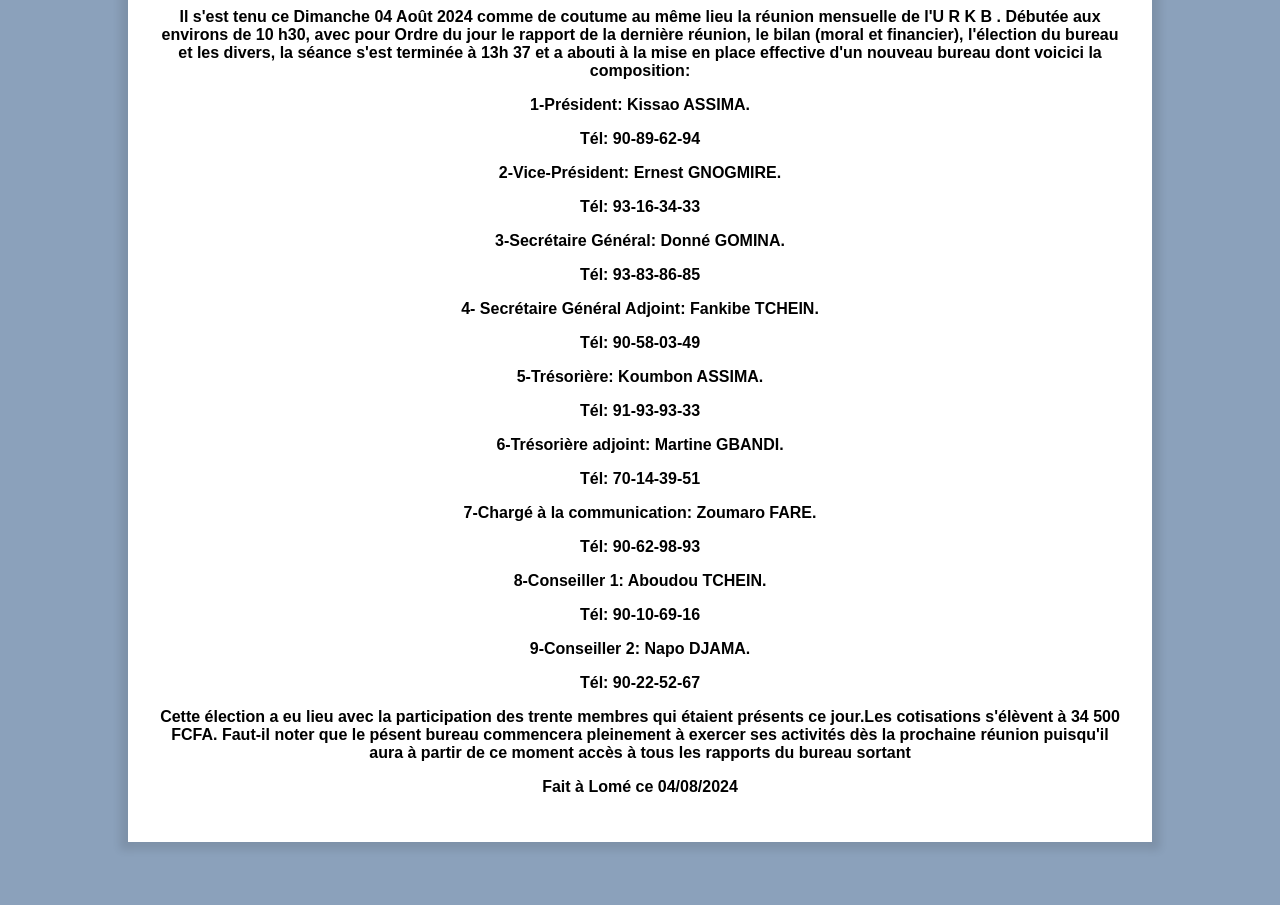
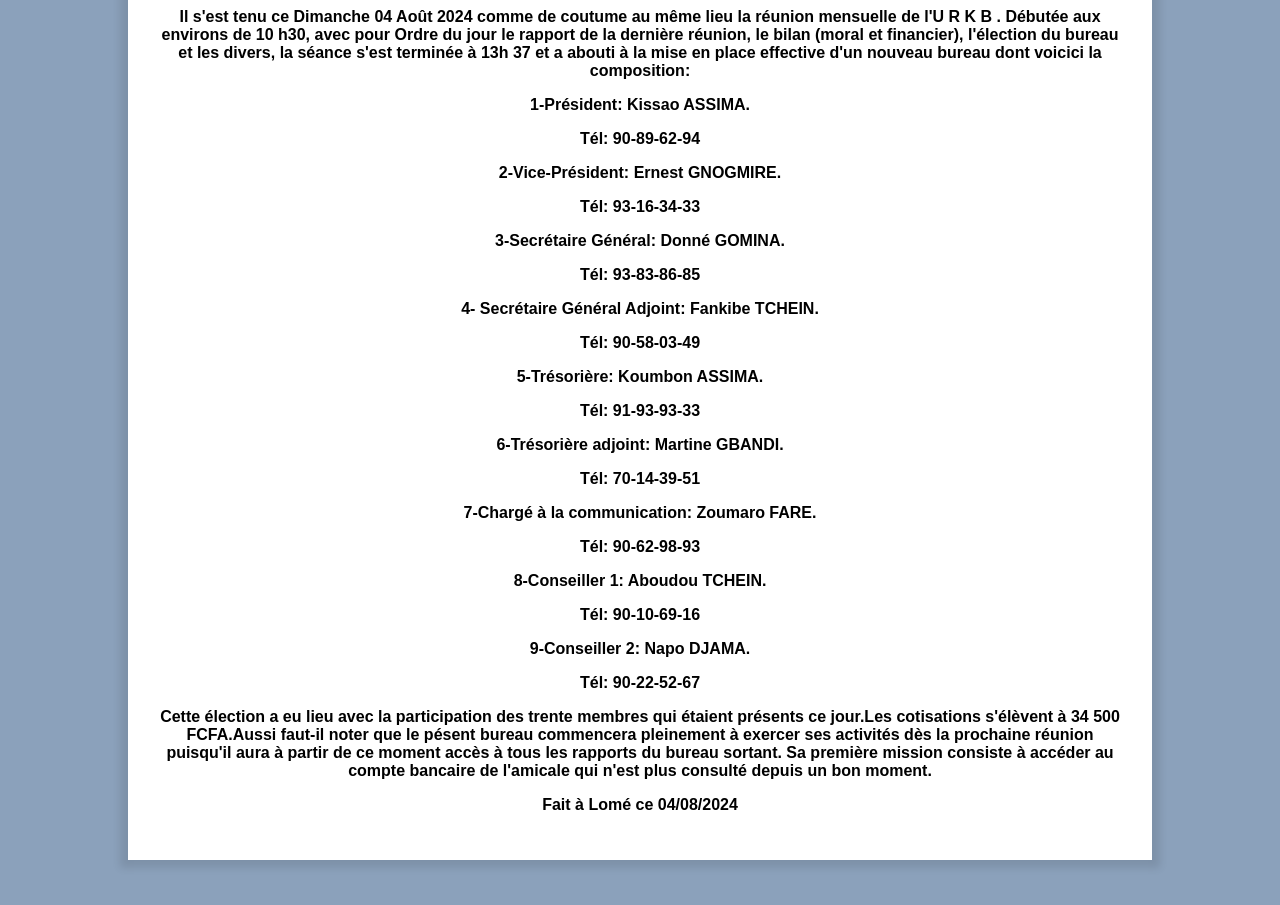
Before and after one commit to kgomina/rapport_urkb1, a plain HTML site: page index.html in a window 1280 px wide. Shown: the part 151-1056 px from the top of the page. Drawn offline with Linux system fonts and the light colour scheme.

Commit message:
Add files via upload

```diff
--- a/index.html
+++ b/index.html
@@ -43,9 +43,10 @@
                       <p><b>Tél: 90-22-52-67 </b></p>
 
         <p><b class="description">Cette élection a eu lieu avec la participation des trente membres qui étaient
-          présents ce jour.Les cotisations s'élèvent à 34 500 FCFA. Faut-il noter que le pésent bureau commencera
+          présents ce jour.Les cotisations s'élèvent à 34 500 FCFA.Aussi faut-il noter que le pésent bureau commencera
           pleinement à exercer ses activités dès la prochaine réunion puisqu'il aura à partir de ce moment accès à tous les
-          rapports du bureau sortant
+          rapports du bureau sortant. Sa première mission consiste à accéder au compte bancaire de l'amicale qui n'est plus consulté
+          depuis un bon moment.
                                                      <p>Fait à Lomé ce 04/08/2024</p>
       <!---<div class="info" >
        <img class="centre info"  src="image1.jpeg">!--->
```
